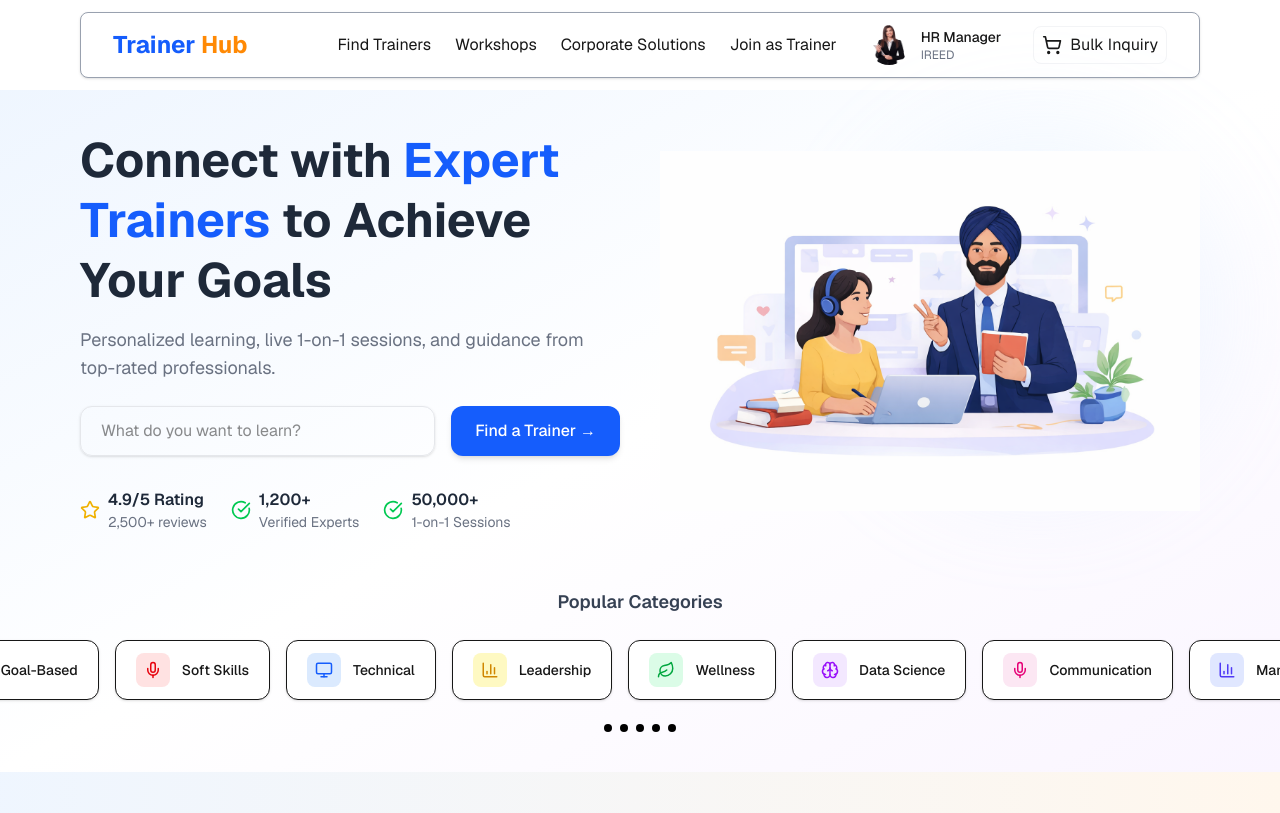
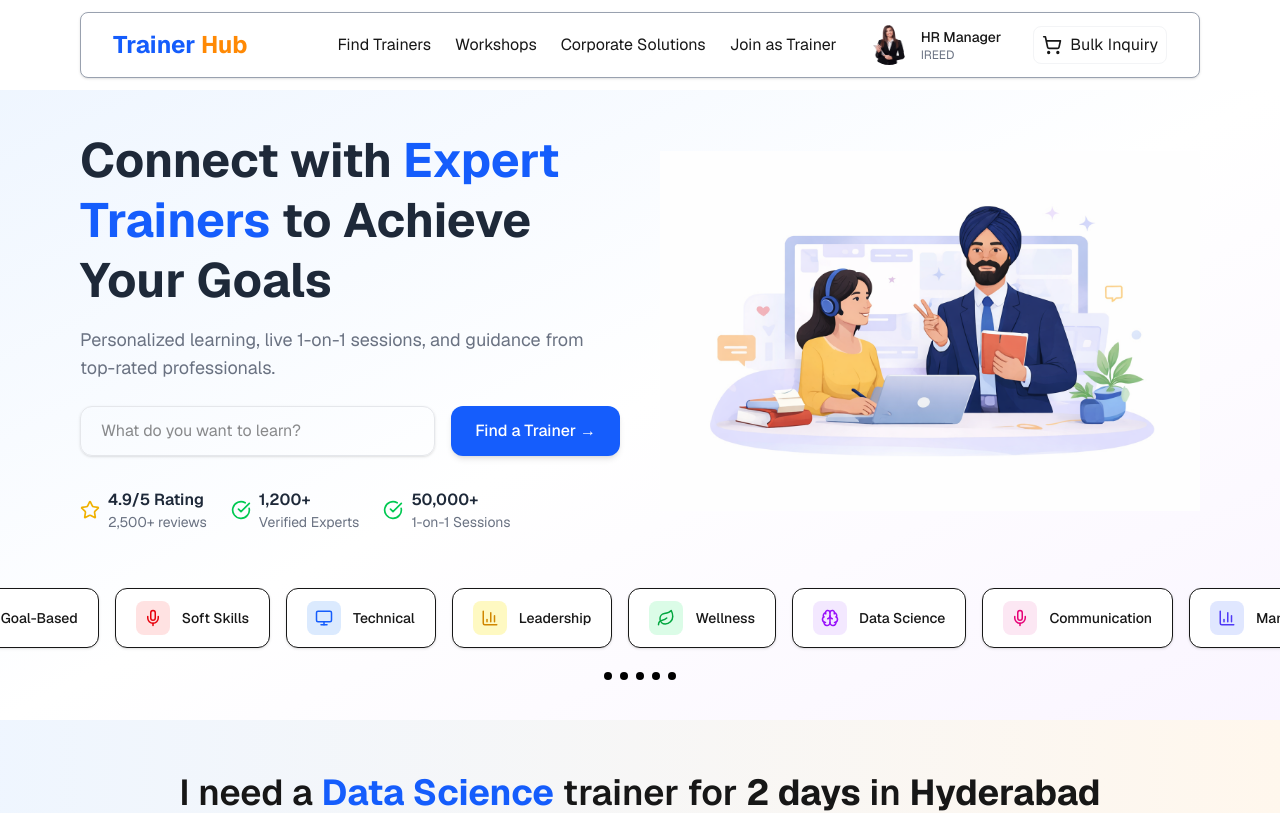
Before and after one commit to RiteshRanga78654/toptrainer.com, a Next.js app: page / in a window 1280 px wide. Shown: the top 813 px of the page. Built offline with nearby package versions, Linux system fonts and the light colour scheme.

Commit message:
Deployment issue resolved

```diff
--- a/app/page.js
+++ b/app/page.js
@@ -154,14 +154,14 @@ const Page = () => {
 
         {/* RIGHT IMAGE */}
         <div className="relative flex justify-end ">
-          <div className="absolute w-[320px] h-[320px] bg-blue-200 rounded-full blur-3xl opacity-30"></div>
+          <div className="absolute bg-blue-200 rounded-full blur-3xl opacity-30 "></div>
 
           <Image
             src="/Images/hero.png"
             alt="Trainer"
             width={700}
             height={400}
-            className="relative z-10 "
+            className="relative z-10 justify-end "
           />
         </div>
       </div>
@@ -169,9 +169,7 @@ const Page = () => {
       {/* 🔥 SCROLLABLE CATEGORIES (FULL WIDTH BELOW) */}
       <div className="mt-14 max-w-7xl mx-auto text-center">
 
-      <h3 className="text-lg font-semibold text-gray-700 mb-6">
-        Popular Categories
-      </h3>
+
 
       {/* SLIDER ROW */}
       <div className="relative flex items-center justify-center">
```
